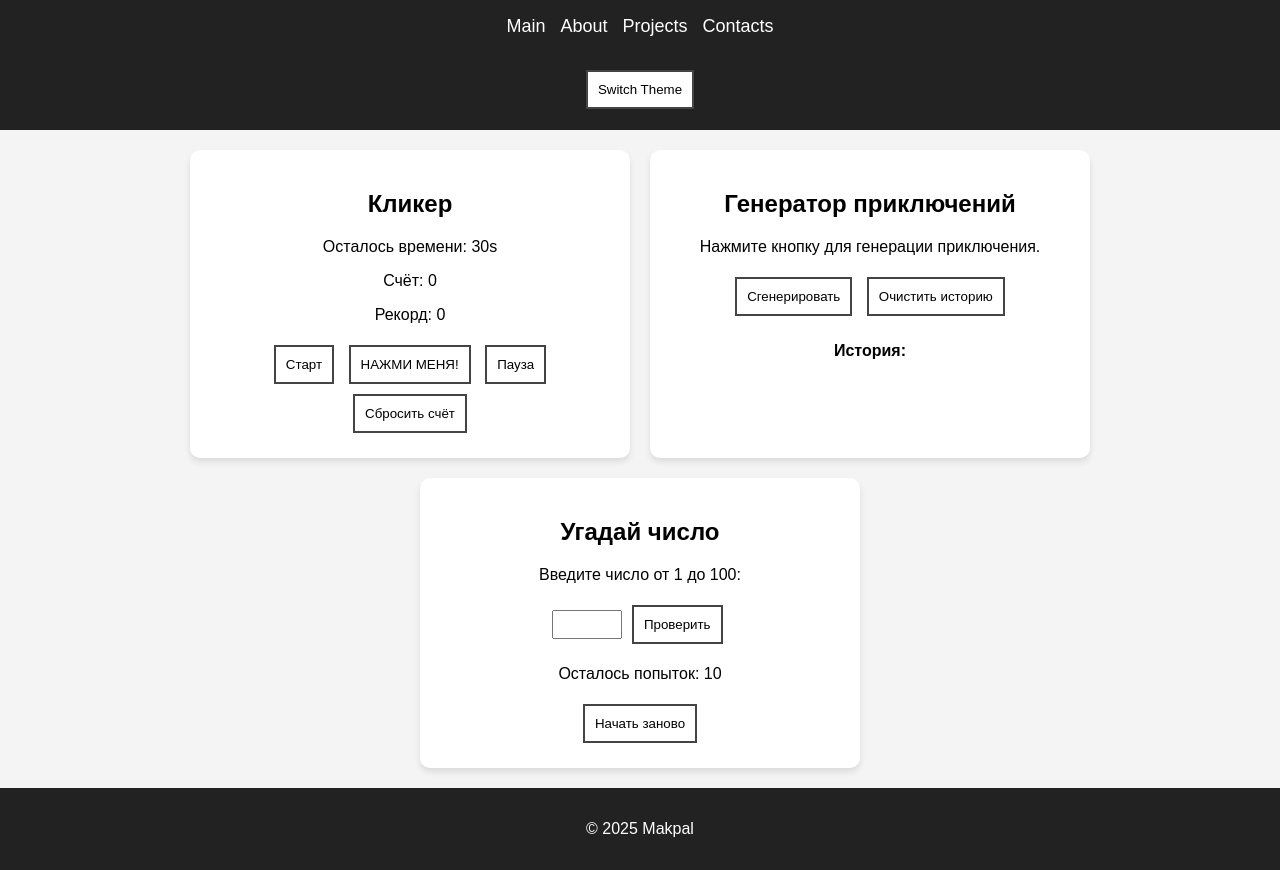
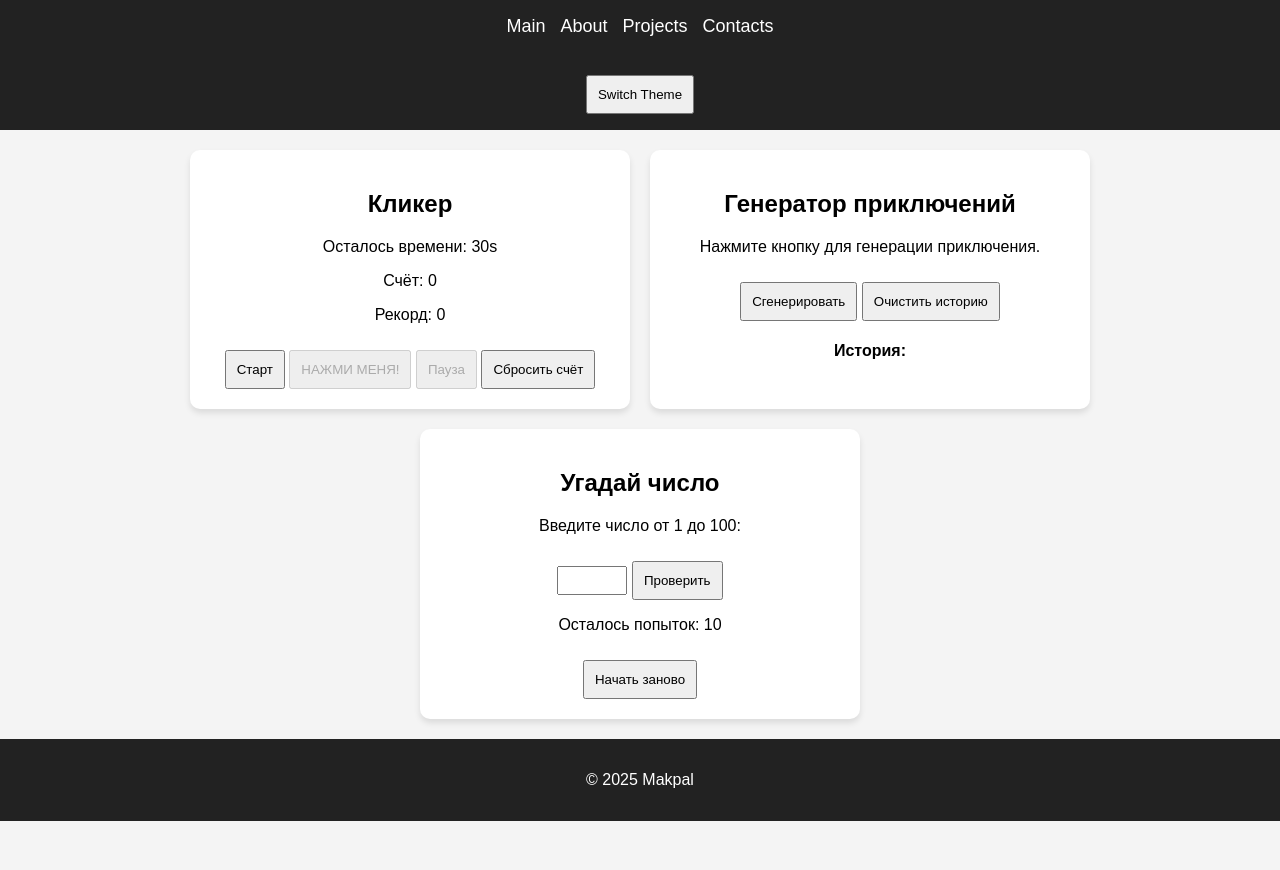
Before and after one commit to makpal479/Portfolio, a plain HTML site: page projects.html in a window 1280 px wide. After the commit the page ends 821 px from the top, so only its background shows below. Drawn offline with Linux system fonts and the light colour scheme.

Commit message:
Update projects.html

```diff
--- a/projects.html
+++ b/projects.html
@@ -30,13 +30,9 @@ footer {
 }
 
 button {
-    margin: 5px;
     padding: 10px;
+    margin-top: 10px;
     cursor: pointer;
-    background-color: white; /* Белый фон для кнопки */
-    color: black; /* Чёрный текст на кнопке */
-    border: 2px solid #444; /* Лёгкая граница для кнопки */
-    transition: background-color 0.3s ease, color 0.3s ease; /* Плавный переход */
 }
 
 #themeToggleBtn {
```
